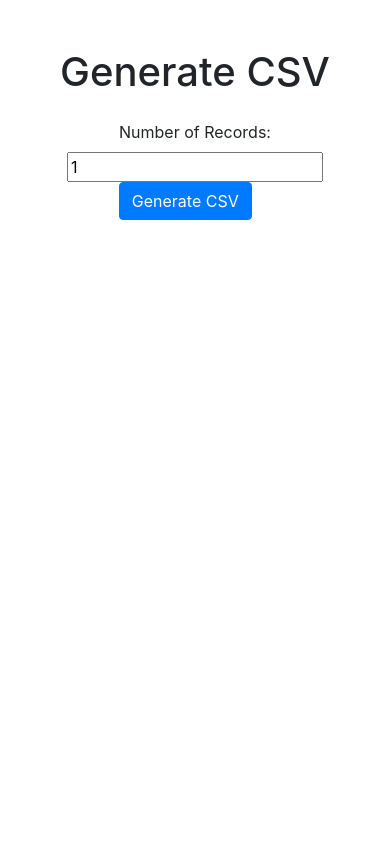
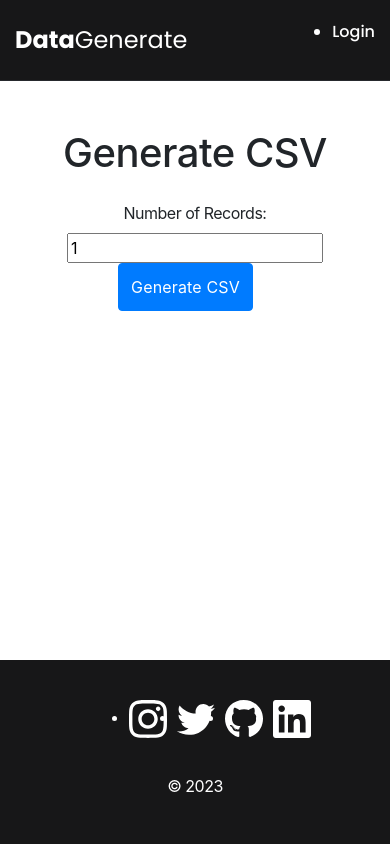
Before and after one commit to Milamin-hub/DataGenerate, a Django app: page /generate-csv/ in a window 390 px wide. Run offline with Django 4.2, Linux system fonts and the light colour scheme; some libraries are stand-ins or nearby versions.

Commit message:
Added login form, view and template, addded styles and img

```diff
--- a/DataGenerate/settings.py
+++ b/DataGenerate/settings.py
@@ -124,6 +124,10 @@ import os
 
 STATIC_URL = 'static/'
 
+STATICFILES_DIRS = [os.path.join(BASE_DIR, 'static')]
+STATIC_ROOT = os.path.join(BASE_DIR, 'staticfiles')
+
+
 # Default primary key field type
 # https://docs.djangoproject.com/en/4.1/ref/settings/#default-auto-field
 
--- a/generate/forms.py
+++ b/generate/forms.py
@@ -0,0 +1,6 @@
+from django import forms
+
+
+class LoginForm(forms.Form):
+    username = forms.CharField(max_length=100)
+    password = forms.CharField(widget=forms.PasswordInput)
--- a/generate/templates/base.html
+++ b/generate/templates/base.html
@@ -0,0 +1,63 @@
+{% load static %}
+
+<!DOCTYPE html>
+<html>
+<head>
+    <title>{% block title %}DataGenerate{% endblock %}</title>
+
+    <script src="https://code.jquery.com/jquery-3.6.0.min.js"></script>
+
+    <link rel="stylesheet" href="{% static 'css/main.css' %}">
+    <link rel="stylesheet" href="{% static 'css/data.css' %}">
+    <link href="https://cdnjs.cloudflare.com/ajax/libs/twitter-bootstrap/4.6.0/css/bootstrap.min.css" rel="stylesheet">
+
+    <script src="https://cdnjs.cloudflare.com/ajax/libs/twitter-bootstrap/4.6.0/js/bootstrap.min.js"></script>
+
+    <style>
+        .form-input {
+            width: 100%;
+            margin-top: 20px;
+            margin-bottom: 10px;
+            padding: 10px;
+            border: none;
+            border-radius: 20px;
+            box-shadow: 0 0 5px rgba(0, 0, 0, 0.4);
+        }
+    </style>
+</head>
+<body>
+    <nav class="nav">
+        <div class="container">
+            <div class="nav-row">
+                <a href="{% url 'home' %}" class="logo"><strong>Data</strong>Generate</a>
+                <ul class="nav-list">
+                    {% if not request.user.is_authenticated %}
+                        <li class="nav-list__item"><a href="{% url 'login' %}" class="nav-list__link">Login</a></li>
+                    {% endif %}
+                </ul>
+            </div>
+        </div>
+    </nav>
+
+    {% block content %}
+
+    {% endblock %}
+
+    <footer class="footer">
+        <div class="container">
+            <div class="footer__wrapper">
+                <ul class="social">
+                    <li class="social__item"><a href="#!"><img src="{% static 'img/icons/instagram.svg' %}" alt="Link"></a></li>
+                    <li class="social__item"><a href="#!"><img src="{% static 'img/icons/twitter.svg' %}" alt="Link"></a></li>
+                    <li class="social__item"><a href="#!"><img src="{% static 'img/icons/gitHub.svg' %}" alt="Link"></a></li>
+                    <li class="social__item"><a href="#!"><img src="{% static 'img/icons/linkedIn.svg' %}" alt="Link"></a></li>
+                </ul>
+                <div class="copyright">
+                    <p>© 2023</p>
+                </div>
+            </div>
+        </div>
+    </footer>
+
+</body>
+</html>
--- a/generate/templates/generate_csv.html
+++ b/generate/templates/generate_csv.html
@@ -1,10 +1,9 @@
-<!DOCTYPE html>
-<html>
-<head>
-    <title>Generate CSV</title>
+{% extends "base.html" %}
+{% load static %}
 
-    <script src="https://code.jquery.com/jquery-3.6.0.min.js"></script>
+{% block title %}Home{% endblock %}
 
+{% block content %}
     <script>
         $(document).ready(function() {
             $('#generate-csv-btn').click(function() {
@@ -38,28 +37,7 @@
             });
         });
     </script>
-    <style>
-        .records {
-            display: flex;
-            flex-direction: column;
-        }
 
-        .status-label {
-            display: inline-block;
-            width: 10px;
-            height: 10px;
-            margin-right: 5px;
-        }
-
-        .ready {
-            background-color: green;
-        }
-    </style>
-
-    <link href="https://cdnjs.cloudflare.com/ajax/libs/twitter-bootstrap/4.6.0/css/bootstrap.min.css" rel="stylesheet">
-    <script src="https://cdnjs.cloudflare.com/ajax/libs/twitter-bootstrap/4.6.0/js/bootstrap.min.js"></script>
-</head>
-<body>
     <div class="container py-5">
         <div class="row">
             <div class="col-md-12">
@@ -75,5 +53,4 @@
         </div>
     </div>
     {% csrf_token %}
-</body>
-</html>
+{% endblock %}
--- a/generate/urls.py
+++ b/generate/urls.py
@@ -6,7 +6,8 @@ from django.conf.urls.static import static
 
 
 urlpatterns = [
-    path('generate-csv/', GenerateCSVView.as_view(), name='generate_csv'),
+    path('generate-csv/', GenerateCSVView.as_view(), name='home'),
+    path('login/', LoginView.as_view(), name='login'),
 ]
 
 urlpatterns += static(settings.MEDIA_URL, document_root=settings.MEDIA_ROOT)
--- a/generate/views.py
+++ b/generate/views.py
@@ -5,6 +5,10 @@ from django.shortcuts import render
 import csv
 from faker import Faker
 from io import StringIO
+from django.views import View
+from django.shortcuts import render, redirect
+from django.contrib.auth.forms import AuthenticationForm
+from django.contrib.auth import login
 
 
 class GenerateCSVView(View):
@@ -51,3 +55,19 @@ class GenerateCSVView(View):
     def get(self, request):
         status = 'ready'
         return render(request, 'generate_csv.html', {'status': status})
+
+
+class LoginView(View):
+    def get(self, request):
+        if request.user.is_authenticated:
+            return redirect('home')
+        form = AuthenticationForm()
+        return render(request, 'login.html', {'form': form})
+
+    def post(self, request):
+        form = AuthenticationForm(data=request.POST)
+        if form.is_valid():
+            user = form.get_user()
+            login(request, user)
+            return redirect('home')
+        return render(request, 'login.html', {'form': form})
--- /dev/null
+++ b/static/css/data.css
@@ -0,0 +1,15 @@
+.records {
+    display: flex;
+    flex-direction: column;
+}
+
+.status-label {
+    display: inline-block;
+    width: 10px;
+    height: 10px;
+    margin-right: 5px;
+}
+
+.ready {
+    background-color: green;
+}
--- /dev/null
+++ b/static/css/main.css
@@ -0,0 +1,510 @@
+@import "./reset.css";
+@import url('https://fonts.googleapis.com/css2?family=DM+Sans:wght@400;500;700&family=Poppins:wght@400;500;700&display=swap');
+
+/*
+font-family: 'DM Sans', sans-serif;
+font-family: 'Poppins', sans-serif;
+*/
+
+/* * {
+    border: 1px solid red;
+} */
+
+:root {
+    --blackpure: #000;
+    --black: #171718;
+    --black-border: #26292D;
+    --white: #fff;
+    --purple: #5C62EC;
+
+    --text-color: var(--black);
+
+    --dark-bg: var(--black);
+    --dark-border: var(--black-border);
+    --header-text: var(--white);
+    --content: var(--purple);
+
+    /* Light mode */
+    --page-bg: var(--white);
+    --text-color: var(--black);
+
+    --title-1: var(--content);
+
+    --project-card-bg: var(--white);
+    --project-card-text: var(--black);
+    --box-shadow: 0px 5px 35px rgba(0, 0, 0, 0.25);
+}
+
+.dark {
+     /* Dark mode */
+    --page-bg: #252526;
+    --text-color: var(--white);
+
+    --title-1: var(--white);
+
+    --project-card-bg: var(--black);
+    --project-card-text: var(--white);
+    --box-shadow: 0px 5px 35px rgba(0, 0, 0, 0.8);
+}
+
+html, body {
+    display: flex;
+    flex-direction: column;
+    min-height: 100vh;
+
+    font-family: 'DM Sans', sans-serif;
+    letter-spacing: -0.5px;
+
+    /* Light mode */
+    background-color: var(--page-bg);
+    color: var(--text-color);
+}
+
+/* General */
+
+.container {
+    margin: 0 auto;
+    padding: 0 15px;
+    max-width: 1200px;
+}
+
+.none {
+    display: none !important;
+}
+
+.section {
+    padding: 70px 0;
+}
+
+.title-1 {
+    margin-bottom: 60px;
+
+    font-size: 60px;
+    font-weight: 700;
+    line-height: 1.3;
+    color: var(--title-1);
+    text-align: center;
+}
+
+.title-2 {
+    margin-bottom: 20px;
+
+    font-size: 40px;
+    font-weight: 700;
+    line-height: 1.3;
+}
+
+/* Nav */
+
+.nav {
+    padding: 20px 0;
+    border-bottom: 1px solid var(--dark-border);
+    background-color: var(--dark-bg);
+    color: var(--header-text);
+    letter-spacing: normal;
+}
+
+.nav-row {
+    display: flex;
+    justify-content: flex-end;
+    align-items: center;
+    column-gap: 30px;
+    row-gap: 20px;
+    flex-wrap: wrap;
+}
+
+.logo {
+    margin-right: auto;
+    color: var(--header-text);
+    font-size: 24px;
+    font-family: 'Poppins', sans-serif;
+}
+
+.logo strong {
+    font-weight: 700;
+}
+
+.nav-list {
+    display: flex;
+    flex-wrap: wrap;
+    row-gap: 10px;
+    align-items: center;
+    column-gap: 40px;
+    font-size: 16px;
+    font-weight: 500;
+    font-family: 'Poppins', sans-serif;
+}
+
+.nav-list__link {
+    color: var(--header-text);
+    transition: opacity 0.2s ease-in;
+}
+
+.nav-list__link:hover {
+    opacity: 0.8;
+}
+
+.nav-list__link--active {
+    position: relative;
+}
+
+.nav-list__link--active::before {
+    content: "";
+
+    position: absolute;
+    left: 0;
+    top: 100%;
+
+    display: block;
+    height: 2px;
+    width: 100%;
+    background-color: var(--content);
+}
+
+/* Dark mode btn */
+
+.dark-mode-btn {
+    order: 9;
+
+    position: relative;
+    display: flex;
+    justify-content: space-between;
+
+    width: 51px;
+    height: 26px;
+    padding: 5px;
+
+    border-radius: 50px;
+    background-color: #272727;
+}
+
+.dark-mode-btn::before {
+    content: "";
+
+    position: absolute;
+    top: 1px;
+    left: 1px;
+
+    display: block;
+    width: 24px;
+    height: 24px;
+
+    border-radius: 50%;
+    background-color: var(--white);
+
+    transition: left 0.2s ease-in;
+}
+
+.dark-mode-btn--active::before {
+    left: 26px;
+}
+
+.dark-mode-btn__icon {
+    position: relative;
+    z-index: 9;
+}
+
+/* Header */
+
+.header {
+    padding: 40px 0;
+    min-height: 695px;
+
+    display: flex;
+    justify-content: center;
+    align-items: center;
+
+    background-color: var(--dark-bg);
+    background-image: url('./../img/header-bg.png');
+    background-repeat: no-repeat;
+    background-size: auto;
+    background-position: center center;
+
+    color: var(--header-text);
+    text-align: center;
+}
+
+.header__wrapper {
+    padding: 0 15px;
+    max-width: 660px;
+}
+
+.header__title {
+    margin-bottom: 20px;
+    font-size: 40px;
+    font-weight: 700;
+    line-height: 1.4;
+}
+
+.header__title strong {
+    font-size: 60px;
+    font-weight: 700;
+}
+
+.header__title em {
+    font-style: normal;
+    color: var(--content);
+}
+
+.header__text {
+    margin-bottom: 40px;
+    font-size: 18px;
+    line-height: 1.333;
+}
+
+.header__text p + p{
+    margin-top: 0.5em;
+}
+
+/* Btn */
+
+.btn {
+    display: inline-block;
+    height: 48px;
+    padding: 12px 28px;
+
+    border-radius: 5px;
+    background-color: var(--content);
+    color: var(--white);
+    letter-spacing: 0.15px;
+    font-size: 16px;
+    font-weight: 500;
+
+    transition: opacity 0.2s ease-in;
+}
+
+.btn:hover {
+    opacity: 0.8;
+}
+
+.btn:active {
+    position: relative;
+    top: 1px;
+}
+
+/* Btn outline */
+
+.btn-outline {
+    display: flex;
+    column-gap: 10px;
+    align-items: center;
+
+    height: 48px;
+    padding: 12px 20px;
+
+    border-radius: 5px;
+    border: 1px solid var(--blackpure);
+    background-color: var(--white);
+    color: var(--blackpure);
+
+    transition: opacity 0.2s ease-in;
+}
+
+.btn-outline:hover {
+    opacity: 0.8;
+}
+
+.btn-outline:active {
+    position: relative;
+    top: 1px;
+}
+
+/* Projects  */
+
+.projects {
+    display: flex;
+    justify-content: center;
+    flex-wrap: wrap;
+    column-gap: 30px;
+    row-gap: 30px;
+}
+
+.project {
+    max-width: 370px;
+    background-color: var(--project-card-bg);
+    box-shadow: var(--box-shadow);
+    border-radius: 10px;
+}
+
+.project__img {
+    border-radius: 10px;
+}
+
+.project__title {
+    padding: 15px 20px 25px;
+    font-weight: 700;
+    font-size: 24px;
+    line-height: 1.3;
+    color: var(--project-card-text);
+}
+
+/* Project details */
+
+.project-details {
+    margin: 0 auto;
+    max-width: 865px;
+
+    display: flex;
+    flex-direction: column;
+    align-items: center;
+
+    text-align: center;
+}
+
+.project-details__cover {
+    max-width: 100%;
+    margin-bottom: 40px;
+
+    box-shadow: 0px 5px 35px rgba(0, 0, 0, 0.25);
+    border-radius: 10px;
+}
+
+.project-details__desc {
+    margin-bottom: 30px;
+
+    font-weight: 700;
+    font-size: 24px;
+    line-height: 1.3;
+}
+
+/* Content list */
+
+.content-list {
+    margin: 0 auto;
+    max-width: 570px;
+    display: flex;
+    flex-direction: column;
+    align-items: center;
+    row-gap: 40px;
+    text-align: center;
+}
+
+.content-list a {
+    color: var(--content);
+}
+
+.content-list__item {
+    font-size: 18px;
+    line-height: 1.5;
+}
+
+.content-list__item p + p {
+    margin-top: 0.5em;
+}
+
+/* Footer */
+
+.footer {
+    margin-top: auto;
+    padding: 60px 0 50px;
+    background-color: var(--dark-bg);
+    color: var(--header-text);
+}
+
+.footer__wrapper {
+    display: flex;
+    flex-direction: column;
+    align-items: center;
+    row-gap: 27px;
+}
+
+.social {
+    display: flex;
+    column-gap: 30px;
+    align-items: center;
+}
+
+.copyright {
+    font-size: 16px;
+}
+
+.copyright p + p {
+    margin-top: 0.5em;
+}
+
+@media (max-width: 620px) {
+
+    /* Header  */
+
+    .header {
+        min-height: unset;
+    }
+
+    .header__title {
+        font-size: 30px;
+    }
+
+    .header__title strong {
+        font-size: 40px;
+    }
+
+    /* Nav */
+
+    .nav-row {
+        justify-content: space-between;
+    }
+
+    .dark-mode-btn {
+        order: 0;
+    }
+
+    /* General */
+
+    .section {
+        padding: 40px 0;
+    }
+
+    .title-1 {
+        margin-bottom: 30px;
+        font-size: 40px;
+    }
+
+    .title-2 {
+        margin-bottom: 10px;
+        font-size: 30px;
+    }
+
+    /* Projects */
+
+    .project__title {
+        font-size: 22px;
+    }
+
+    /* Project page */
+
+    .project-details__desc {
+        margin-bottom: 20px;
+        font-size: 22px;
+    }
+
+    /* Content List */
+
+    .content-list {
+        row-gap: 20px;
+    }
+
+    .content-list__item {
+        font-size: 16px;
+    }
+
+    /* Footer */
+
+    .footer {
+        padding: 40px 0 30px;
+    }
+
+    .footer__wrapper {
+        row-gap: 20px;
+    }
+
+    /* Social */
+
+    .social {
+        column-gap: 20px;
+    }
+
+    .social__item {
+        width: 28px;
+    }
+
+}
```
Also changed, not shown: generate/templates/login.html (added, +18 -0 lines), static/img/icons/gitHub-black.svg (added), static/img/icons/gitHub.svg (added), static/img/icons/instagram.svg (added), static/img/icons/linkedIn.svg (added), static/img/icons/twitter.svg (added).
